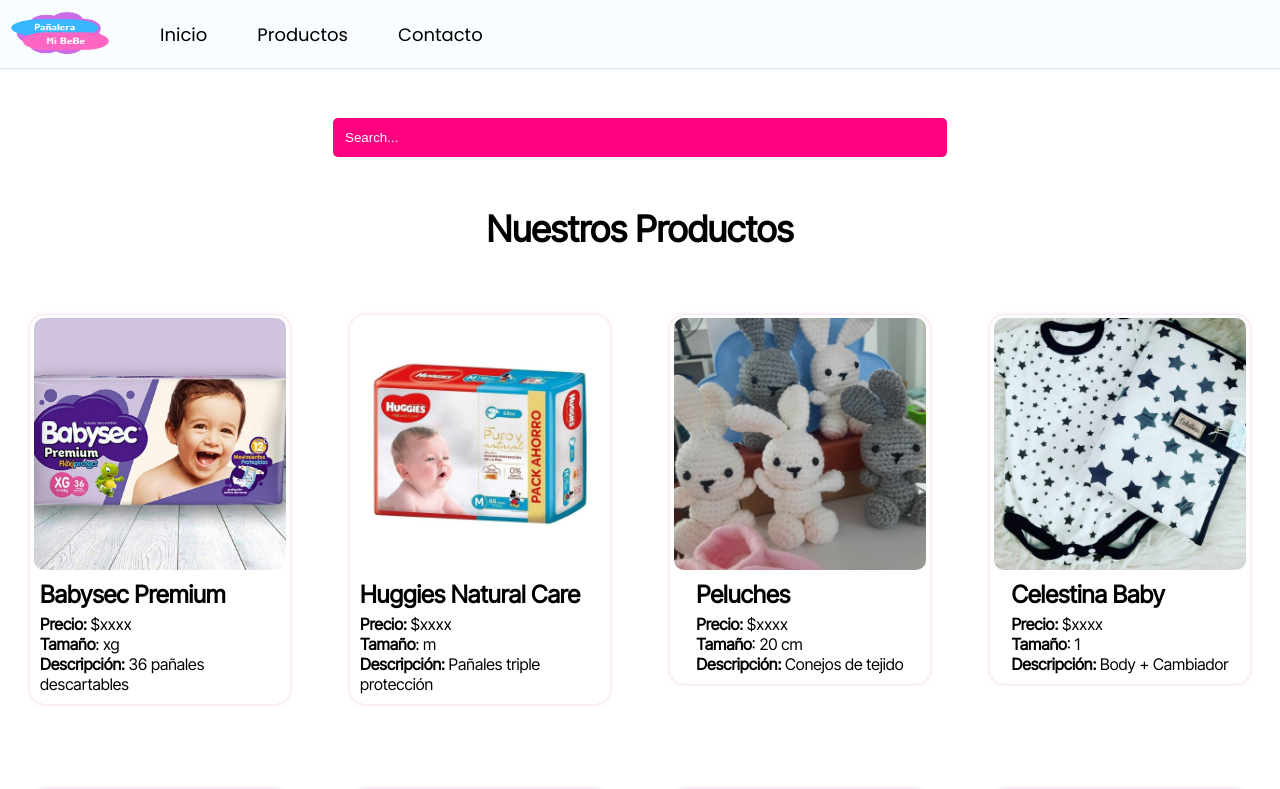
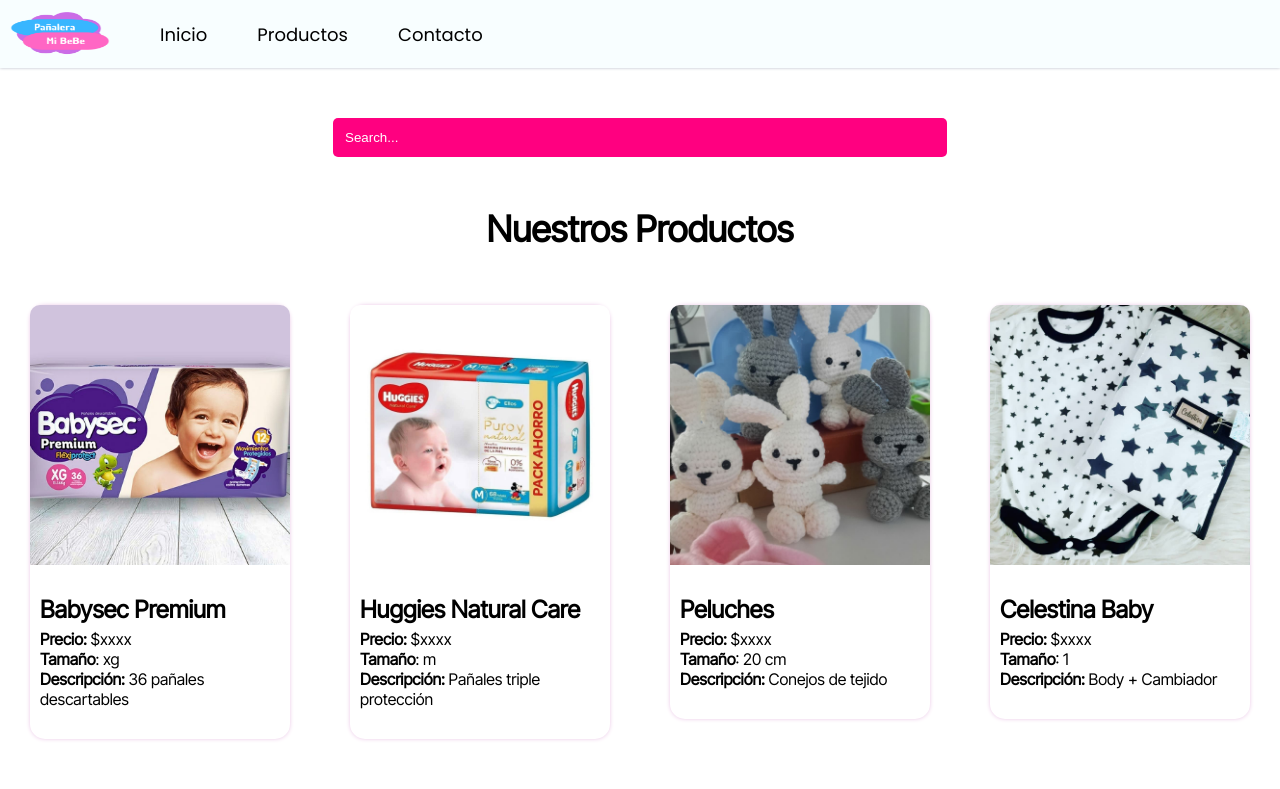
Before and after one commit to lucianoruizm/projectP, a React (Create React App) app: page / in a window 1280 px wide. Shown: the top 789 px of the page. Built offline with nearby package versions, Linux system fonts and the light colour scheme.

Commit message:
mod estilo cards

```diff
--- a/package.json
+++ b/package.json
@@ -6,6 +6,7 @@
     "@testing-library/jest-dom": "^5.16.5",
     "@testing-library/react": "^13.4.0",
     "@testing-library/user-event": "^13.5.0",
+    "bootstrap": "^5.2.1",
     "hamburger-react": "^2.5.0",
     "react": "^18.2.0",
     "react-dom": "^18.2.0",
--- a/src/components/Card/Card.css
+++ b/src/components/Card/Card.css
@@ -2,25 +2,22 @@
     margin: 30px;
 }
 
-.card-container{
-    margin: 10px 0 15px;
+.card{
     border-radius: 15px;
     box-shadow: 0 0 5px -1px rgba(224,173,219,1);
     -webkit-box-shadow: 0 0 5px -1px rgba(224,173,219,1);
     -moz-box-shadow: 0 0 5px -1px rgba(224,173,219,1);
     display: flex;
     flex-direction: column;
-    align-items: center;
 }
 
 .card-img{
-    width: 97%;
-    margin-top: 3px;
-    border-radius: 10px;
+    width: 100%;
+    border-radius: 10px 10px 0 0;
 }
 
 .card-body{
-    padding: 10px;
+    padding: 30px 10px 30px;
 }
 
 .card-name{
@@ -39,8 +36,9 @@
 }
 
 @media (min-width: 435px) and (max-width: 616px){
-    .card-container{
+    .card{
         flex-direction: row;
+        align-items: center;
     }
     .card-img{
         width: 50%;
--- a/src/components/Card/Card.js
+++ b/src/components/Card/Card.js
@@ -12,7 +12,7 @@
                   key={id}
                   className="cards-container"
                 >
-                  <div className="card-container"
+                  <div className="card"
                   >
                       <img className="card-img" src={img} alt="" />
                       <div className="card-body">
```
Also changed, not shown: 1 other file (tests, documents, lock files or other folders).
